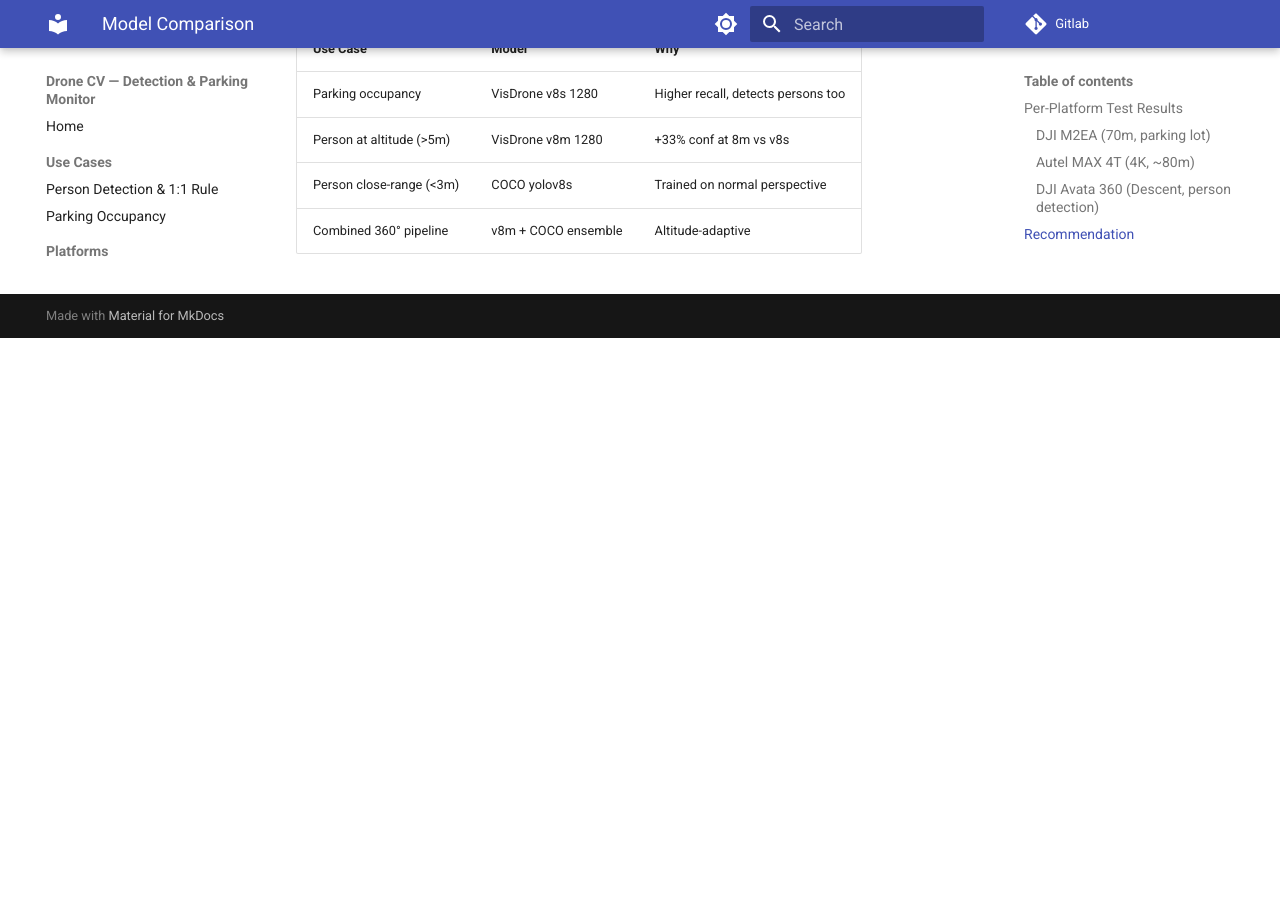
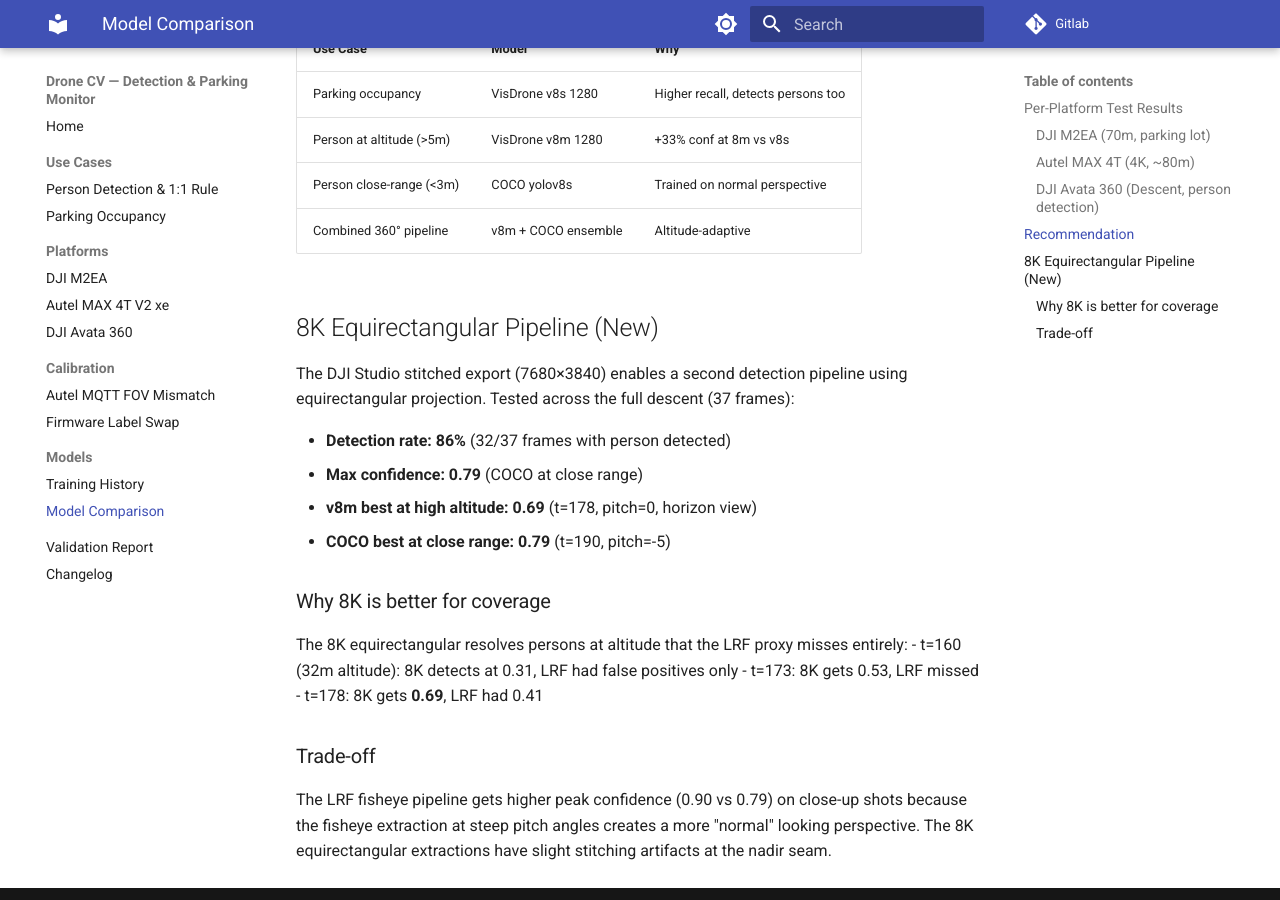
Before and after one commit to rwiren/drone-cv-detection, an MkDocs documentation site: the page built from docs-site/models/comparison.md, in a window 1280 px wide and 900 px high, scrolled down 1218 px. Built offline with MkDocs 1.6.1 and Material for MkDocs 9.7.7, drawn with Linux system fonts in a browser that asks for light colours; before the commit the page ends 1556 px from its top, so only the background shows below that.

Commit message:
feat: 8K equirectangular pipeline — 86% detection rate, full documentation
New pipeline validated:
- DJI Studio export (7680×3840) → equirectangular → perspective → YOLO
- 32/37 frames with person detected (86%) vs ~70% on LRF
- v8m at altitude: 0.69, COCO close-range: 0.79
- Both Colab (7.4 min A100) and local (42 min CPU) runs completed

Key findings:
- 8K gives better coverage, LRF gives higher peak confidence
- Equirect orientation: pitch=0 = horizon, pitch<0 = look down
- OSV is zenith-only; DJI Studio export needed for full 360°
- Two complementary pipelines documented with architecture diagrams

Updated: docs-site, CHANGELOG, evaluation data, model comparison

```diff
--- a/docs-site/changelog.md
+++ b/docs-site/changelog.md
@@ -9,22 +9,28 @@
   - mAP50 = 0.580 (same as v8m-only on VisDrone val — no forgetting)
   - Domain-specific improvement: +0.27 conf on Avata parking frame (0.63 vs 0.36)
   - `models/combined_v8m_1280_best.pt` (52.1 MB)
+- **8K equirectangular pipeline** — DJI Studio stitched export (7680×3840)
+  - 86% detection rate (32/37 frames) vs ~70% on LRF
+  - Equirectangular projection (lon/lat) — different from fisheye (r=f·θ)
+  - `notebooks/equirect_8k_detection.ipynb` — Colab notebook for processing
+  - Full descent evaluation saved: `outputs/evaluation/equirect_8k_descent.json`
 - **MkDocs documentation site** deployed on GitLab Pages
 - **Patent validation report** (`docs/PATENT_VALIDATION_REPORT.md`)
+- **Pipeline architecture diagrams** for Avata 360 (LRF vs 8K vs OSV)
 - Avata 360 training crops generated (1246 images, 14481 pseudo-labels)
-- Combined training Colab notebook (`notebooks/combined_training_colab.ipynb`)
 
 ### Fixed
 - All detection images HITL-reviewed — removed false positives on rooftops
 - M2EA parking image replaced (clean nadir, 83 cars, no false peds)
 - Avata 360 altitude corrected (~7m from visual evidence, SRT offset)
 - Calibration doc corrected: linear affine mismatch (not radial distortion)
-- Badge: "Ericsson Internal" (not "R&D")
+- OSV file format documented: single zenith lens only (3840×3840), not dual-fisheye
 
-### Changed
-- Internal README shortened — points to GitLab Pages for full docs
-- Roadmap: combined training, GitLab merge, M2EA re-validation all completed
-- Training lesson: pseudo-labels don't improve val but help domain-specific frames
+### Key Findings
+- **8K equirect vs LRF:** 8K gives better coverage (86% vs 70%), LRF gives higher peak confidence (0.90 vs 0.79)
+- **OSV is zenith-only:** Raw .OSV contains only the sky lens; DJI Studio needed for full 360°
+- **Equirect orientation:** pitch=0 = horizon (not nadir), pitch<0 = look down
+- **Combined model trade-off:** domain-adapted but loses some high-altitude detection
 
 ## [0.7.0] - 2026-06-14
 ### Added
--- a/docs-site/models/comparison.md
+++ b/docs-site/models/comparison.md
@@ -41,3 +41,24 @@
 | Person at altitude (>5m) | VisDrone v8m 1280 | +33% conf at 8m vs v8s |
 | Person close-range (<3m) | COCO yolov8s | Trained on normal perspective |
 | Combined 360° pipeline | v8m + COCO ensemble | Altitude-adaptive |
+
+
+## 8K Equirectangular Pipeline (New)
+
+The DJI Studio stitched export (7680×3840) enables a second detection pipeline using equirectangular projection. Tested across the full descent (37 frames):
+
+- **Detection rate: 86%** (32/37 frames with person detected)
+- **Max confidence: 0.79** (COCO at close range)
+- **v8m best at high altitude: 0.69** (t=178, pitch=0, horizon view)
+- **COCO best at close range: 0.79** (t=190, pitch=-5)
+
+### Why 8K is better for coverage
+
+The 8K equirectangular resolves persons at altitude that the LRF proxy misses entirely:
+- t=160 (32m altitude): 8K detects at 0.31, LRF had false positives only
+- t=173: 8K gets 0.53, LRF missed
+- t=178: 8K gets **0.69**, LRF had 0.41
+
+### Trade-off
+
+The LRF fisheye pipeline gets higher peak confidence (0.90 vs 0.79) on close-up shots because the fisheye extraction at steep pitch angles creates a more "normal" looking perspective. The 8K equirectangular extractions have slight stitching artifacts at the nadir seam.
--- a/docs-site/platforms/avata360.md
+++ b/docs-site/platforms/avata360.md
@@ -77,8 +77,22 @@
 |------|-----------|---------|---------------|
 | `.LRF` | 1920×960 | Both lenses side-by-side (left=zenith, right=nadir) | ✅ Best for detection |
 | `.OSV` | 3840×3840 | Single lens only (zenith/sky) at full resolution | ❌ Sky only, no ground |
-| `.MP4` (DJI export) | 7680×3840 | Stitched equirectangular (both lenses) | 🔜 To be tested |
+| `.MP4` (DJI Studio) | 7680×3840 | Stitched equirectangular (both lenses) | ✅ Best coverage (8K) |
 
-**Finding:** The raw .OSV file contains only the upward-facing (zenith) lens at native sensor resolution. The nadir (ground) lens is NOT in this file. To get both lenses at full resolution, the DJI Fly app or DJI Studio must stitch them into an equirectangular 8K MP4.
+## Pipeline Comparison: LRF vs 8K Equirectangular
 
-**Implication:** For CV detection, the LRF proxy (1920×960) remains the best direct source. Full-resolution 360° requires DJI Studio export → equirectangular MP4, which then needs a different extraction approach (lon/lat mapping instead of fisheye projection).
+Both pipelines were tested across the full descent (t=160-196s, 37 frames):
+
+| Metric | LRF (fisheye, 960px) | 8K Equirect (7680×3840) |
+|--------|---------------------|------------------------|
+| **Detection rate** | ~70% | **86% (32/37 frames)** |
+| **Max confidence** | 0.90 (COCO close-up) | 0.79 (COCO close-up) |
+| **High-altitude (t=160-175)** | Many false positives (rooftop) | **Clean: 0.31-0.69** |
+| **Close-range (t=188-196)** | 0.50 | **0.60-0.79** |
+| **Missed frames** | ~11 | **5** |
+| **Projection** | Equidistant fisheye (r = f·θ) | Equirectangular (lon/lat) |
+| **Processing** | Direct from .LRF | Requires DJI Studio export |
+
+**Key insight:** The 8K equirectangular gives better continuous coverage with fewer gaps. The LRF fisheye can achieve higher peak confidence on specific viewing angles but suffers from false positives at altitude. For production use, the 8K pipeline is recommended.
+
+**Note on orientation:** The equirectangular frame has pitch=0 at horizon (not nadir). Looking slightly down (pitch=-5 to -20) catches persons on the ground. This differs from the LRF pipeline where pitch=0 is straight down (nadir).
```
Also changed, not shown: CHANGELOG.md (+12 -6 lines), docs-site/index.md (+2 -1 lines), 2 other files.
